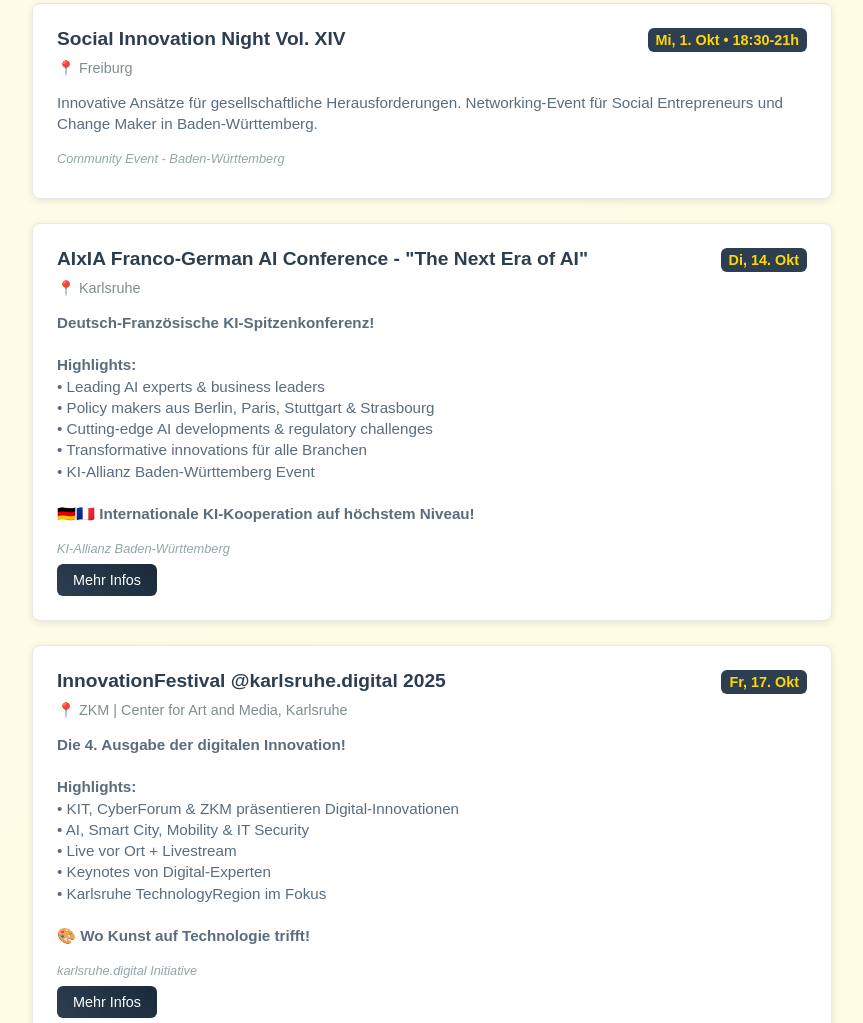
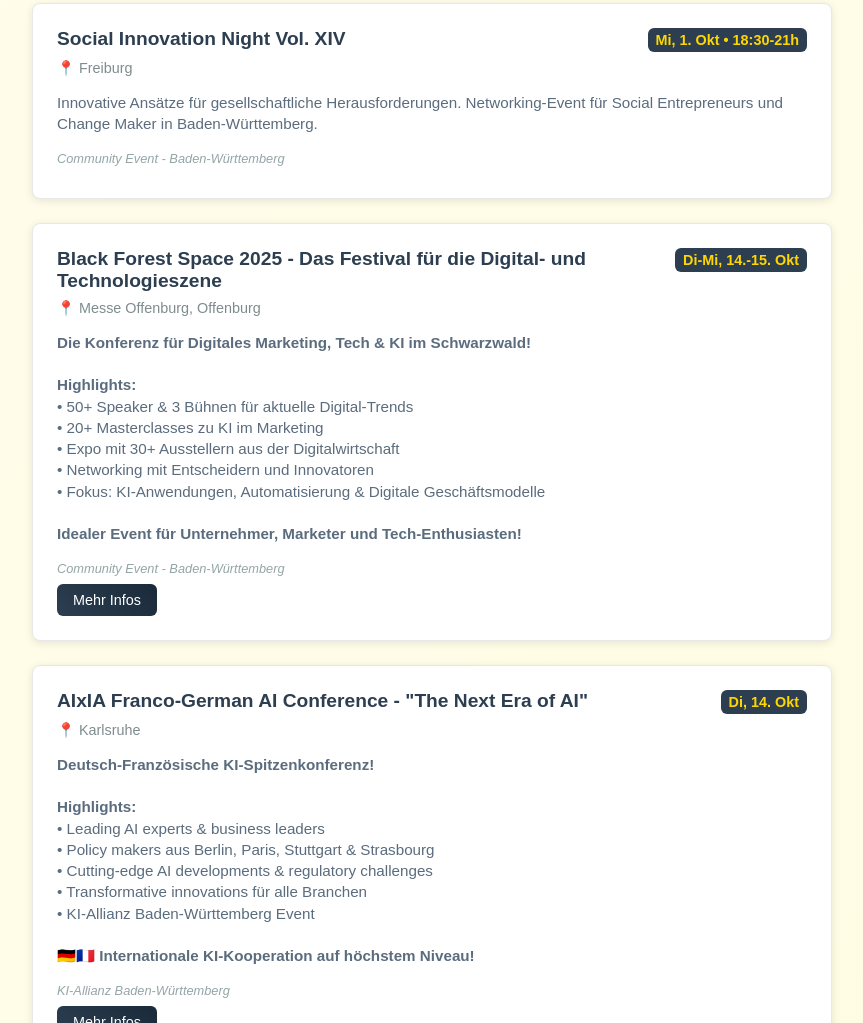
Before and after one commit to finnern/ki-impact, a website: page index.html in a window 1280 px wide. Shown: the part 3684-4707 px from the top of the page, without its empty margins (208-1071 px from the left). Drawn offline with Linux system fonts and the light colour scheme.

Commit message:
Update index.html Black Forrest Event in Offenburg dazugetan

```diff
--- a/index.html
+++ b/index.html
@@ -500,6 +500,26 @@
             <div class="event-source">Community Event - Baden-Württemberg</div>
         </div>
 
+        <!-- Black Forest Space 2025 - October 14-15 -->
+<div class="event-card">
+    <div class="event-header">
+        <a href="https://blackforestspace.de/" class="event-title-link" target="_blank">
+            <h3>Black Forest Space 2025 - Das Festival für die Digital- und Technologieszene</h3>
+        </a>
+        <span class="event-date">Di-Mi, 14.-15. Okt</span>
+    </div>
+    <div class="event-location">📍 Messe Offenburg, Offenburg</div>
+    <p><strong>Die Konferenz für Digitales Marketing, Tech & KI im Schwarzwald!</strong><br><br>
+    <strong>Highlights:</strong><br>
+    • 50+ Speaker & 3 Bühnen für aktuelle Digital-Trends<br>
+    • 20+ Masterclasses zu KI im Marketing<br>
+    • Expo mit 30+ Ausstellern aus der Digitalwirtschaft<br>
+    • Networking mit Entscheidern und Innovatoren<br>
+    • Fokus: KI-Anwendungen, Automatisierung & Digitale Geschäftsmodelle<br><br>
+    <strong>Idealer Event für Unternehmer, Marketer und Tech-Enthusiasten!</strong></p>
+    <div class="event-source">Community Event - Baden-Württemberg</div>
+    <a href="https://blackforestspace.de/" class="event-btn" target="_blank">Mehr Infos</a>
+</div>
         <!-- AIxIA Franco-German AI Conference Karlsruhe - October 14 -->
         <div class="event-card">
             <div class="event-header">
```
